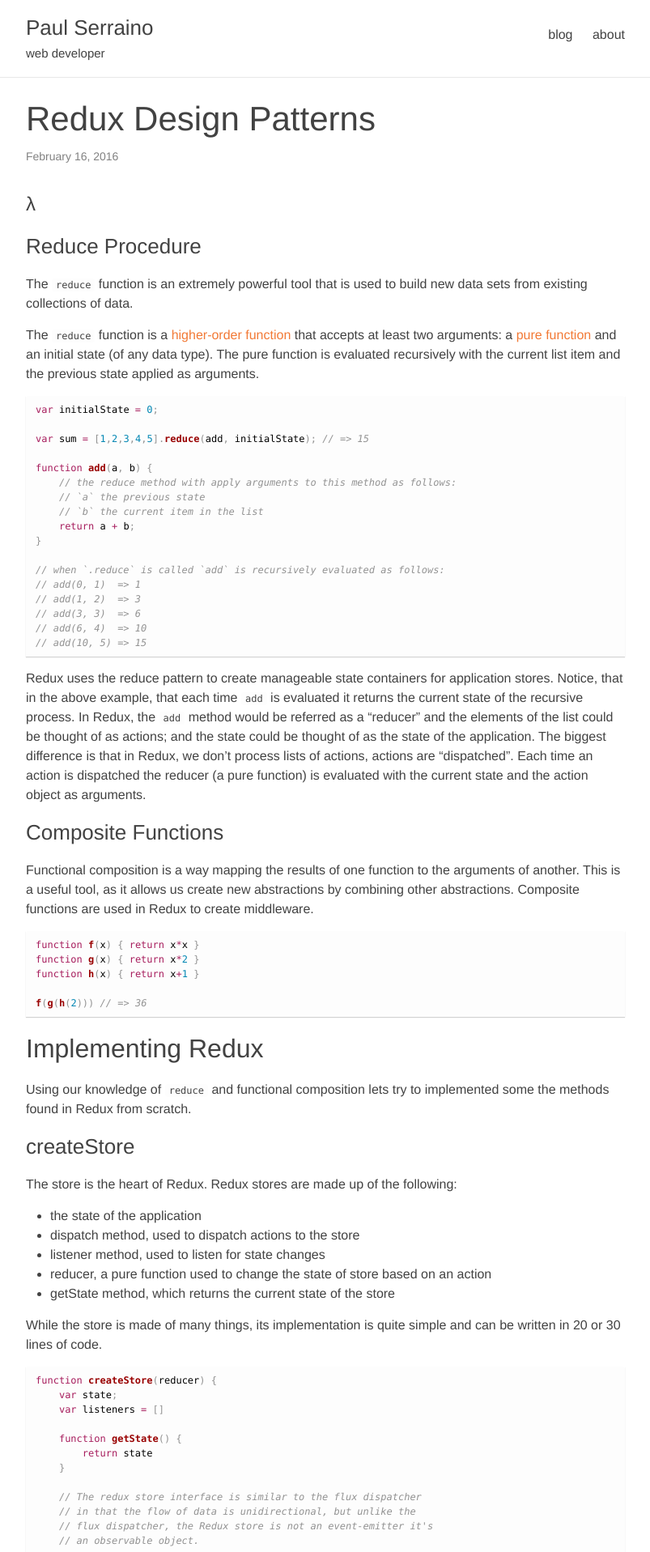
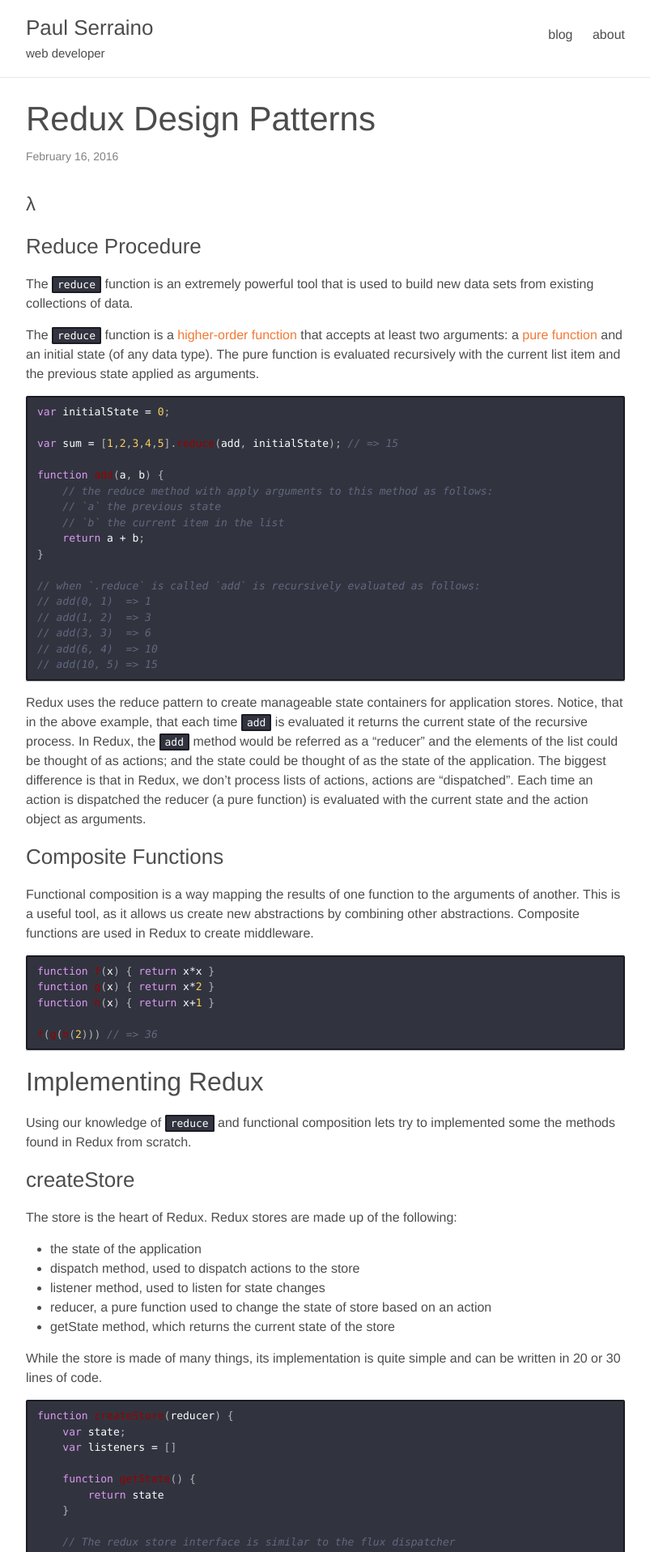
Before and after one commit to paulserraino/paulserraino.com, a Jekyll site: the page built from _posts/2016-02-16-hacking-redux.markdown, in a window 1280 px wide. Shown: the top 1917 px of the page at 81% size, without its empty margins (238-1041 px from the left). Built offline with Jekyll 4.4.1, drawn with Linux system fonts in a browser that asks for light colours.

Commit message:
update design

```diff
--- a/assets/styles/_base.scss
+++ b/assets/styles/_base.scss
@@ -130,9 +130,11 @@
 pre,
 code {
     font-family: Consolas, "Liberation Mono", Menlo, Courier, monospace;
-    font-size: 12px;
-    border-radius: 3px;
-    background-color: #FDFDFD;
+    font-size: 13px;
+    border-radius: 2px;
+    background-color: #31343F;
+    border: 2px solid #1B1C22;
+    color: #fff;
 }
 
 code {
--- a/assets/styles/_layout.scss
+++ b/assets/styles/_layout.scss
@@ -216,9 +216,9 @@
 .post-list {
     margin-left: 0;
     list-style: none;
+    min-height: 100px;
 
     > li {
-        margin-bottom: $spacing-unit;
     }
 }
 
@@ -230,6 +230,14 @@
 .post-link {
     display: block;
     font-size: 17px;
+    min-height: 100px;
+    padding: 20px;
+    color: $text-color;
+
+    &:hover {
+        color: $text-color;
+        background-color: #fbfbfb;
+    }
 }
 
 .post-list .post-meta {
@@ -240,12 +248,27 @@
 .post-list .post-title-link {
     display: inline-block;
     margin-bottom: 0px;
+    font-size: 25px;
 }
 
 .post-list .post-categories {
     display: inline-block;
     float: right;
     font-size: 14px;
+}
+
+.post-list .post-summary {
+    color: $text-color;
+}
+
+.post-list .post-thumbnail {
+    float: left;
+    width: 30%;
+    height: 100px;
+    max-width: 100px;
+    background-size: contain;
+    background-repeat: no-repeat;
+    margin-right: 10px;
 }
 
 
--- a/assets/styles/_syntax-highlighting.scss
+++ b/assets/styles/_syntax-highlighting.scss
@@ -6,7 +6,7 @@
     box-shadow: 0px 1px 1px 0px #D2D2D2;
     @extend %vertical-rhythm;
 
-    .c     { color: #998; font-style: italic } // Comment
+    .c     { color: #62677F; font-style: italic } // Comment
     .err   { color: #a61717; background-color: #e3d2d2 } // Error
     .k     { color: #a71d5d; } // Keyword
     .o     { color: #a71d5d; } // Operator
@@ -38,8 +38,8 @@
     .nc    { color: #458; } // Name.Class
     .no    { color: #008080 } // Name.Constant
     .ni    { color: #800080 } // Name.Entity
-    .ne    { color: #900; font-weight: bold } // Name.Exception
-    .nf    { color: #900; font-weight: bold } // Name.Function
+    .ne    { color: #900; } // Name.Exception
+    .nf    { color: #900; } // Name.Function
     .nx    { color: #000000; } // Name.Function
     .nn    { color: #555 } // Name.Namespace
     .nt    { color: #000080 } // Name.Tag
@@ -68,3 +68,31 @@
     .il    { color: #099 } // Literal.Number.Integer.Long
     .p     { color: #929292 } // Parentheses
 }
+
+.language-ruby {
+    .no { color: #FACE5C; }
+    .vg { color: #FA8577; }
+    .nf { color: #fff; }
+    .s1 { color: #98EE9A; }
+    .s2 { color: #98EE9A; }
+    .o { color: #fff; }
+    .k { color: #DD98F2; }
+    .kp { color: #FA8577; }
+    .c1 { color: #62677F; font-style: italic; }
+}
+
+.language-javascript {
+    .kc { color: #FACE5C; }
+    .kd { color: #DD98F2; }
+    .kr { color: #DD98F2; }
+    .k { color: #DD98F2; }
+    .nx { color: #fff; }
+    .mi { color: #FACE5C; }
+    .c1 { color: #62677F; font-style: italic; }
+    .p { color: #B5B5B5; }
+    .o { color: #fff; }
+    .nb { color: #FACE5C; }
+    .na { color: #fff; }
+    .s1 { color: #98EE9A; }
+    .s2 { color: #98EE9A; }
+}
--- a/assets/styles/main.scss
+++ b/assets/styles/main.scss
@@ -13,7 +13,7 @@
 
 $spacing-unit:     30px;
 
-$text-color:       #424242;
+$text-color:       rgba(0,0,0, 0.7);
 $background-color: #ffffff;
 $brand-color:      #F27935;
 //$brand-color:      #2a7ae2;
```
